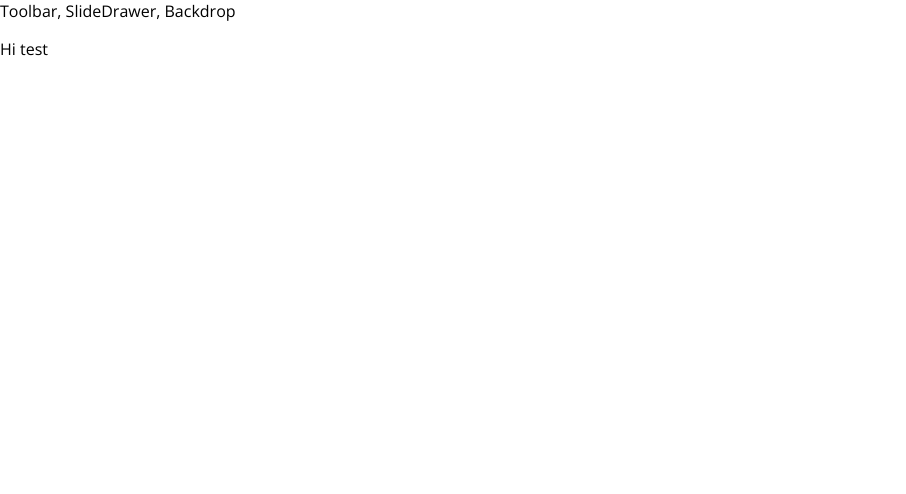
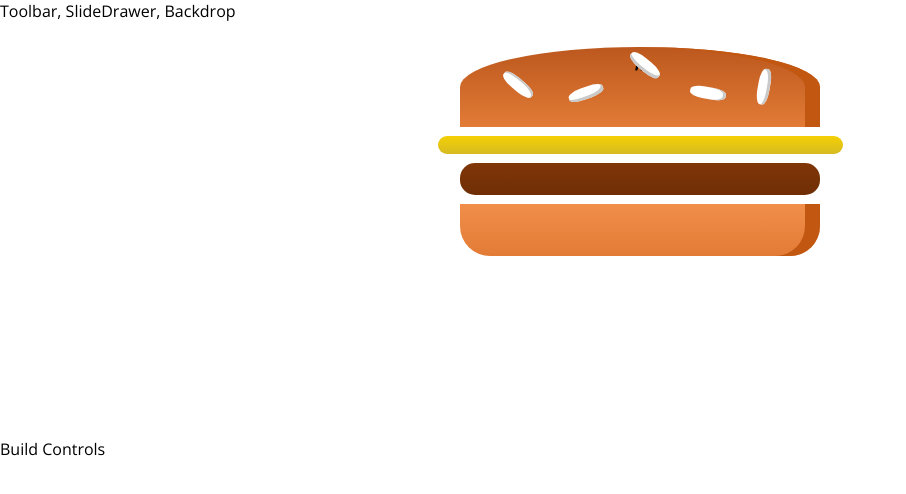
Before and after one commit to anson1138/react16-complete-guide, a React (Create React App) app in the folder burgerbuilder/burgerbuilder/: page / in a window 1280 px wide. Shown: the top 494 px of the page, without its empty margins (0-906 px from the left). Built offline with nearby package versions, Linux system fonts and the light colour scheme.

Commit message:
add prop-types valiation checking; add Burger to display burger image

```diff
--- a/burgerbuilder/burgerbuilder/package.json
+++ b/burgerbuilder/burgerbuilder/package.json
@@ -3,6 +3,7 @@
   "version": "0.1.0",
   "private": true,
   "dependencies": {
+    "prop-types": "^15.6.2",
     "react": "^16.6.1",
     "react-dom": "^16.6.1",
     "react-scripts": "2.1.1"
--- a/burgerbuilder/burgerbuilder/src/App.js
+++ b/burgerbuilder/burgerbuilder/src/App.js
@@ -1,12 +1,13 @@
 import React, { Component } from 'react';
 import Layout from './components/Layout/Layout.js';
+import BurgerBuilder from './containers/BurgerBuilder/BurgerBuilder';
 
 class App extends Component {
   render() {
     return (
       <div>
       <Layout>
-      <p>Hi test</p>
+      <BurgerBuilder />
       </Layout>
 
 
--- /dev/null
+++ b/burgerbuilder/burgerbuilder/src/components/Burger/Burger.js
@@ -0,0 +1,18 @@
+import React from 'react';
+import classes from './Burger.module.css'
+import BurgerIngredient from './BurgerIngredient/BurgerIngredient';
+
+const burger = (props) => {
+    return (
+        <div className={classes.Burger}>
+        <BurgerIngredient type="bread-top"/>
+        <BurgerIngredient type="cheese"/>
+        <BurgerIngredient type="meat"/>
+        <BurgerIngredient type="bread-bottom"/>
+
+        </div>
+    );
+
+}
+
+export default burger;
--- /dev/null
+++ b/burgerbuilder/burgerbuilder/src/components/Burger/Burger.module.css
@@ -0,0 +1,30 @@
+.Burger {
+    width: 100%;
+    margin: auto;
+    height: 250px;
+    overflow: scroll;
+    text-align: center;
+    font-weight: bold;
+    font-size: 1.2rem;
+}
+
+@media (min-width: 1000px) and (min-height: 700px) {
+    .Burger {
+        width: 700px;
+        height: 600px;
+    }
+}
+
+@media (min-width: 500px) and (min-height: 400px) {
+    .Burger {
+        width: 350px;
+        height: 300px;
+    }
+}
+
+@media (min-width: 500px) and (min-height: 401px) {
+    .Burger {
+        width: 450px;
+        height: 400px;
+    }
+}
--- /dev/null
+++ b/burgerbuilder/burgerbuilder/src/components/Burger/BurgerIngredient/BurgerIngredient.js
@@ -0,0 +1,47 @@
+import React, { Component } from 'react'
+import classes from './BurgerIngredient.module.css';
+import PropTypes from 'prop-types';
+
+class BurgerIngredient extends Component {
+    render () {
+        let ingredient = null;
+
+        switch (this.props.type) {
+            case ('bread-bottom'):
+                ingredient = <div className={classes.BreadBottom}></div>;
+                break;
+            case ('bread-top'):
+                ingredient = (
+                    <div className={classes.BreadTop}>
+                        <div className={classes.Seeds1}></div>;
+                        <div className={classes.Seeds2}></div>;
+                    </div>
+                )
+                break;
+            case ('meat'):
+                ingredient = <div className={classes.Meat}></div>;
+                break;
+            case ('cheese'):
+                ingredient = <div className={classes.Cheese}></div>;
+                break;
+            case ('salad'):
+                ingredient = <div className={classes.Salad}></div>;
+                break;
+            case ('bacon'):
+                ingredient = <div className={classes.Bacon}></div>;
+                break;
+            default:
+                ingredient = null;
+        }
+
+        return ingredient;
+
+    }
+
+};
+
+BurgerIngredient.propTypes = {
+    type: PropTypes.string.isRequired
+}
+
+export default BurgerIngredient;
--- /dev/null
+++ b/burgerbuilder/burgerbuilder/src/components/Burger/BurgerIngredient/BurgerIngredient.module.css
@@ -0,0 +1,113 @@
+.BreadBottom {
+    height: 13%;
+    width: 80%;
+    background: linear-gradient(#F08E4A, #e27b36);
+    border-radius: 0 0 30px 30px;
+    box-shadow: inset -15px 0 #c15711;
+    margin: 2% auto;
+}
+
+.BreadTop {
+    height: 20%;
+    width: 80%;
+    background: linear-gradient(#bc581e, #e27b36);
+    border-radius: 50% 50% 0 0;
+    box-shadow: inset -15px 0 #c15711;
+    margin: 2% auto;
+    position: relative;
+}
+
+.Seeds1 {
+    width: 10%;
+    height: 15%;
+    position: absolute;
+    background-color: white;
+    left: 30%;
+    top: 50%;
+    border-radius: 40%;
+    transform: rotate(-20deg);
+    box-shadow: inset -2px -3px #c9c9c9;
+}
+
+.Seeds1:after {
+    content: "";
+    width: 100%;
+    height: 100%;
+    position: absolute;
+    background-color: white;
+    left: -170%;
+    top: -260%;
+    border-radius: 40%;
+    transform: rotate(60deg);
+    box-shadow: inset -1px 2px #c9c9c9;
+  }
+
+.Seeds1:before {
+    content: "";
+    width: 100%;
+    height: 100%;
+    position: absolute;
+    background-color: white;
+    left: 180%;
+    top: -50%;
+    border-radius: 40%;
+    transform: rotate(60deg);
+    box-shadow: inset -1px -3px #c9c9c9;
+  }
+
+  .Seeds2 {
+    width: 10%;
+    height: 15%;
+    position: absolute;
+    background-color: white;
+    left: 64%;
+    top: 50%;
+    border-radius: 40%;
+    transform: rotate(10deg);
+    box-shadow: inset -3px 0 #c9c9c9;
+  }
+
+  .Seeds2:before {
+    content: "";
+    width: 100%;
+    height: 100%;
+    position: absolute;
+    background-color: white;
+    left: 150%;
+    top: -130%;
+    border-radius: 40%;
+    transform: rotate(90deg);
+    box-shadow: inset 1px 3px #c9c9c9;
+  }
+
+
+.Meat {
+    width: 80%;
+    height: 8%;
+    background: linear-gradient(#7f3608, #702e05);
+    margin: 2% auto;
+    border-radius: 15px;
+}
+
+.Cheese {
+    width: 90%;
+    height: 4.5%;
+    margin: 2% auto;
+    background: linear-gradient(#f4d004, #d6bb22);
+    border-radius: 20px;
+}
+
+.Salad {
+    width: 85%;
+    height: 7%;
+    margin: 2% auto;
+    background: linear-gradient(#228c1d, #91ce50);
+    border-radius: 20px;
+}
+
+.Bacon {
+    width: 80%;
+    height: 3%;
+    background: linear-gradient(#bf3813, #c45e38);
+    margin: 2% auto;
+}
--- a/burgerbuilder/burgerbuilder/src/components/Layout/Layout.js
+++ b/burgerbuilder/burgerbuilder/src/components/Layout/Layout.js
@@ -1,10 +1,11 @@
 import React from 'react';
 import Aux from '../../hoc/Aux';
+import classes from './Layout.module.css';
 
 const layout = (props) => (
     <Aux>
         <div>Toolbar, SlideDrawer, Backdrop</div>
-            <main>
+            <main className={classes.Content}>
                 {props.children}
             </main>
     </Aux>
--- /dev/null
+++ b/burgerbuilder/burgerbuilder/src/components/Layout/Layout.module.css
@@ -0,0 +1,3 @@
+.Content {
+    margin-top: 16px;
+}
--- /dev/null
+++ b/burgerbuilder/burgerbuilder/src/containers/BurgerBuilder/BurgerBuilder.js
@@ -0,0 +1,18 @@
+import React, { Component } from 'react'
+import Aux from '../../hoc/Aux';
+import Burger from '../../components/Burger/Burger';
+
+class BurgerBuilder extends Component {
+    render () {
+        return (
+            <Aux>
+                <Burger />
+                <div>Build Controls</div>
+            </Aux>
+        );
+
+    }
+
+}
+
+export default BurgerBuilder;
```
